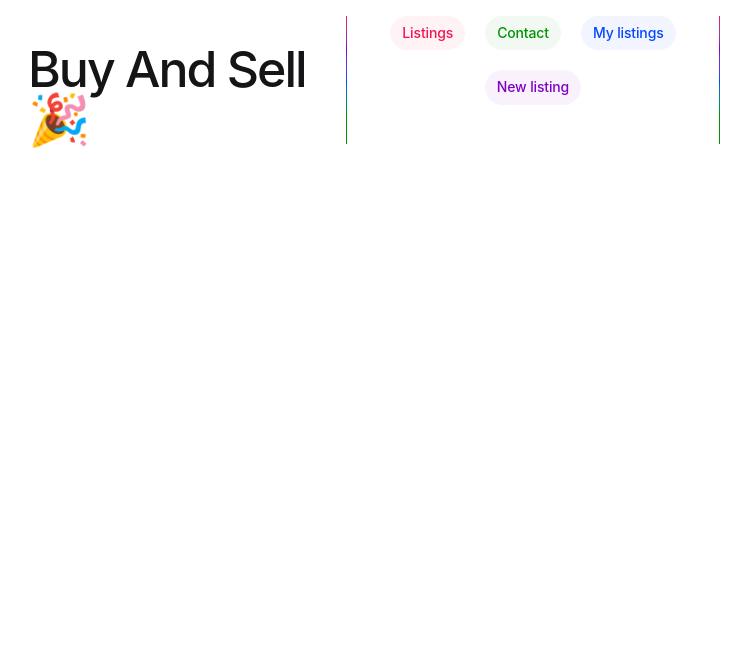
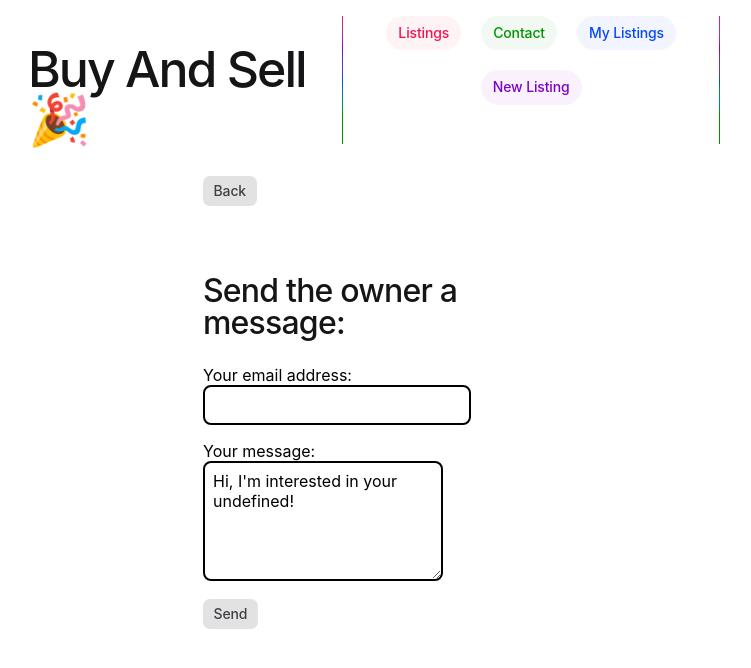
Before and after one commit to lidiaCirrone/buy-and-sell, an Angular app: page /contact/1 in a window 1280 px wide. Before the commit this address led to /. Shown: the top 668 px of the page, without its empty margins (262-1013 px from the left). Built offline with nearby package versions, Linux system fonts and the light colour scheme.

Commit message:
contact seller page

```diff
--- a/src/app/app-routing.module.ts
+++ b/src/app/app-routing.module.ts
@@ -11,7 +11,7 @@
   { path: '', redirectTo: '/listings', pathMatch: 'full' },
   { path: 'listings', component: ListingsPageComponent, pathMatch: 'full' },
   { path: 'listings/:id', component: ListingDetailPageComponent },
-  { path: 'contact', component: ContactPageComponent },
+  { path: 'contact/:id', component: ContactPageComponent },
   { path: 'edit-listing/:id', component: EditListingPageComponent },
   { path: 'my-listings', component: MyListingsPageComponent },
   { path: 'new-listing', component: NewListingPageComponent },
--- a/src/app/app.component.html
+++ b/src/app/app.component.html
@@ -9,8 +9,8 @@
         @for (item of [
         { title: 'Listings', link: '/listings' },
         { title: 'Contact', link: '/contact' },
-        { title: 'My listings', link: '/my-listings' },
-        { title: 'New listing', link: '/new-listing' },
+        { title: 'My Listings', link: '/my-listings' },
+        { title: 'New Listing', link: '/new-listing' },
         ]; track item.title) {
         <a class="pill" [href]="item.link">
           <span>{{ item.title }}</span>
--- a/src/app/app.module.ts
+++ b/src/app/app.module.ts
@@ -9,6 +9,7 @@
 import { MyListingsPageComponent } from './my-listings-page/my-listings-page.component';
 import { NewListingPageComponent } from './new-listing-page/new-listing-page.component';
 import { EditListingPageComponent } from './edit-listing-page/edit-listing-page.component';
+import { FormsModule } from '@angular/forms';
 
 @NgModule({
   declarations: [
@@ -22,7 +23,8 @@
   ],
   imports: [
     BrowserModule,
-    AppRoutingModule
+    AppRoutingModule,
+    FormsModule
   ],
   providers: [],
   bootstrap: [AppComponent]
--- a/src/app/contact-page/contact-page.component.html
+++ b/src/app/contact-page/contact-page.component.html
@@ -1,3 +1,19 @@
 <section class="page">
-  <h2>Contact</h2>
+  <a routerLink="/listings"><button class="btn mb-3">Back</button></a>
+  <h2>Send the owner a message:</h2>
+  <div>
+    <label for="name">
+      Your email address:<br>
+      <input name="email" [(ngModel)]="email" />
+    </label>
+  </div>
+  <div class="mt-1">
+    <label for="message">
+      Your message:<br>
+      <textarea name="message" rows="5" cols="20" [(ngModel)]="message"></textarea>
+    </label>
+  </div>
+  <div>
+    <button class="btn mt-1" (click)="sendMessage()">Send</button>
+  </div>
 </section>
--- a/src/app/contact-page/contact-page.component.ts
+++ b/src/app/contact-page/contact-page.component.ts
@@ -1,10 +1,28 @@
-import { Component } from '@angular/core';
+import { Component, OnInit } from '@angular/core';
+import { Listing } from '../types';
+import { ActivatedRoute, Router } from '@angular/router';
+import { fakeListings } from '../fake-data';
 
 @Component({
   selector: 'app-contact-page',
   templateUrl: './contact-page.component.html',
-  styleUrl: './contact-page.component.scss'
+  styleUrl: './contact-page.component.scss',
 })
-export class ContactPageComponent {
+export class ContactPageComponent implements OnInit {
+  email: string = '';
+  message: string = '';
+  listing?: Listing;
 
+  constructor(private route: ActivatedRoute, private router: Router) {}
+
+  ngOnInit(): void {
+    const id = this.route.snapshot.paramMap.get('id');
+    this.listing = fakeListings.find((listing) => listing.id === id);
+    this.message = `Hi, I'm interested in your ${this.listing?.name.toLowerCase()}!`;
+  }
+
+  sendMessage(): void {
+    alert('Your message has been sent!');
+    this.router.navigateByUrl('/listings');
+  }
 }
--- a/src/styles.scss
+++ b/src/styles.scss
@@ -77,7 +77,9 @@
 textarea {
   border: 2px solid black;
   border-radius: 8px;
-  font-family: Arial, sans-serif;
+  font-family: "Inter", -apple-system, BlinkMacSystemFont, "Segoe UI", Roboto,
+    Helvetica, Arial, sans-serif, "Apple Color Emoji", "Segoe UI Emoji",
+    "Segoe UI Symbol";
   font-size: 16px;
   padding: 8px;
 }
```
Also changed, not shown: 1 other file (tests, documents, lock files or other folders).
